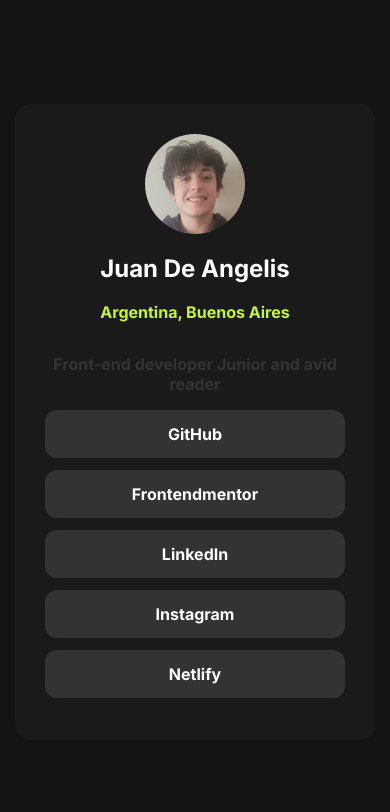
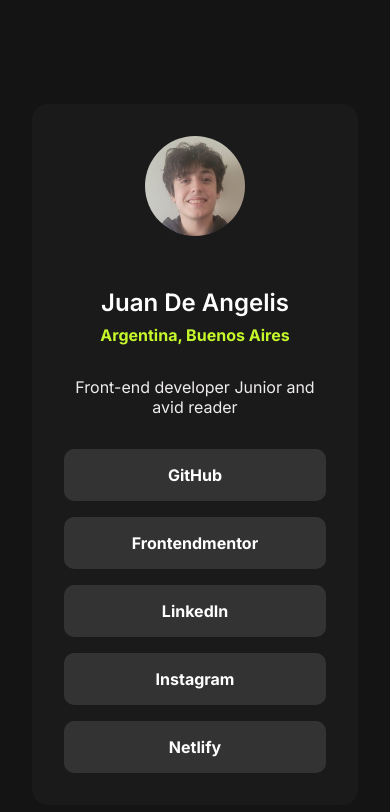
Before and after one commit to DeAngelis04/Practica-Fron-Tend-2, a plain HTML site: page index.html in a window 390 px wide. Drawn offline with Linux system fonts and the light colour scheme.

Commit message:
Perfil web, mejoras de responsive y cambios de la estructura HTML

```diff
--- a/index.html
+++ b/index.html
@@ -6,43 +6,23 @@
     <title>De Angelis</title>
     <link rel="stylesheet" href="styles.css" />
     <link rel="icon" href="favicon-32x32.png" />
-    <link rel="stylesheet" href="Picsart_25-04-13_16-48-58-261.jpg" />
   </head>
   <body>
     <div class="contenedor">
       <img class="imagen" src="Picsart_25-04-13_16-48-58-261.jpg" />
 
-      <h2 class="name">Juan De Angelis</h2>
-      <p class="zone"><b>Argentina, Buenos Aires</p>
+      <div class="datos">
+        <h2 class="name">Juan De Angelis</h2>
+        <p><b>Argentina, Buenos Aires</b></p>
+      </div>
+
       <div><p class="info">Front-end developer Junior and avid reader</p></div>
       <div class="boxes">
         <a class="enlaces" href="https://github.com/DeAngelis04">GitHub</a>
-      </div>
-      <div class="boxes">
-        <a
-          class="enlaces"
-          href="https://www.frontendmentor.io/profile/DeAngelis04"
-          >Frontendmentor</a
-        >
-      </div>
-      <div class="boxes">
-        <a
-          class="enlaces"
-          href="https://www.linkedin.com/in/juan-ignacio-de-angelis-977b0927a/"
-          >LinkedIn</a
-        >
-      </div>
-      <div class="boxes">
-        <a class="enlaces" href="https://www.instagram.com/juan_de_angelis/"
-          >Instagram</a
-        >
-      </div>
-      <div class="boxes">
-        <a
-          class="enlaces"
-          href="https://app.netlify.com/teams/deangelis04/sites"
-          >Netlify</a
-        >
+        <a class="enlaces" href="https://www.frontendmentor.io/profile/DeAngelis04">Frontendmentor</a>
+        <a class="enlaces" href="https://www.linkedin.com/in/juan-ignacio-de-angelis-977b0927a/">LinkedIn</a>
+        <a class="enlaces" href="https://www.instagram.com/juan_de_angelis/">Instagram</a>
+        <a class="enlaces" href="https://app.netlify.com/teams/deangelis04/sites">Netlify</a>
       </div>
     </div>
   </body>
--- a/styles.css
+++ b/styles.css
@@ -2,11 +2,17 @@
 html,
 body {
   background-color: hsl(0, 0%, 8%);
-  margin: 0;
-  height: 100vh;
+  margin: 0%;
+  min-height: 100vh;
   display: flex;
   justify-content: center;
   align-items: center;
+  padding: 1rem;
+  font-family: "Inter", sans-serif;
+}
+*{
+ padding: 0;
+ margin: 0;
 }
 
 .enlaces {
@@ -22,32 +28,49 @@ body {
   font-size: 600;
   display: flex;
   flex-direction: column;
-  gap: 1rem;
   font-family: "Inter";
 }
-.zone {
-  color: hsl(75, 94%, 57%);
+
+.info {
+  color: hsl(0, 8%, 93%);
   font-family: "Inter";
-  font-size: 400;
-  padding-bottom: 1rem;
-}
-.info {
-  color: hsl(0, 0%, 20%);
-  font-family: "Inter";
+  font-weight: 400;
 }
 .boxes {
-  background-color: hsl(0, 0%, 20%);
-  padding: 14px;
-  margin: 12px 0;
+  display: flex;
+  flex-direction: column;
   border-radius: 12px;
   text-align: center;
+  gap: 1rem;
+  width: 100%;
+  justify-content: center;
+  align-content: center;
+  font-weight: bold;
+}
+.boxes a{
+  background-color: hsl(0, 0%, 20%);
+  border-radius: 10px;
+  padding: 1rem 1rem;
+
+}
+.boxes a:hover{
+background-color: hsl(75, 94%, 57%);
+color: hsl(0, 0%, 12%);
+transition: all 0.2s ease-in-out;
 }
 .contenedor {
   background-color: #1a1a1a;
-  padding: 30px;
-  border-radius: 15px;
+  padding: 2rem;
+  border-radius: 1rem;
   text-align: center;
-  width: 300px;
+  width: 100%;
+  overflow: hidden;
+  display: flex;
+  flex-direction: column;
+  gap: 2rem;
+  justify-content: center;
+  align-content: center;
+
 }
 .imagen {
   width: 100px;
@@ -57,6 +80,23 @@ body {
   display: block;
   margin: 0 auto 20px;
 }
+.datos{
+  text-align: center;
+  display: flex;
+  flex-direction: column;
+  gap: 0.5rem;
+}
+.datos h2{
+  font-weight: 600 ;
+  font-size: 1.5rem;
+}
+.datos p{
+  font-weight: 700;
+  color: hsl(75, 94%, 57%);
+  font-family: "Inter";
+  font-size: 400;
+}
+
 @media screen and (min-width: 768px) {
   .container {
     max-width: 720px;
```
